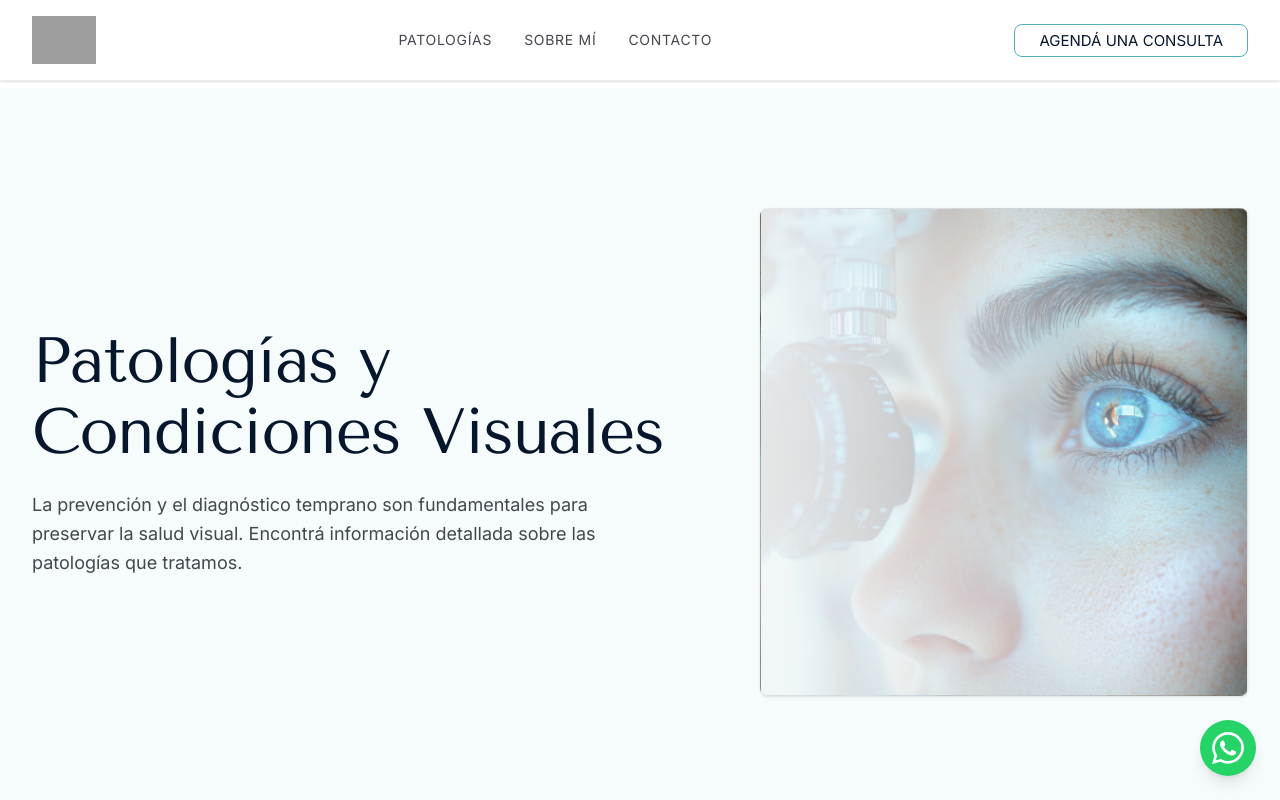
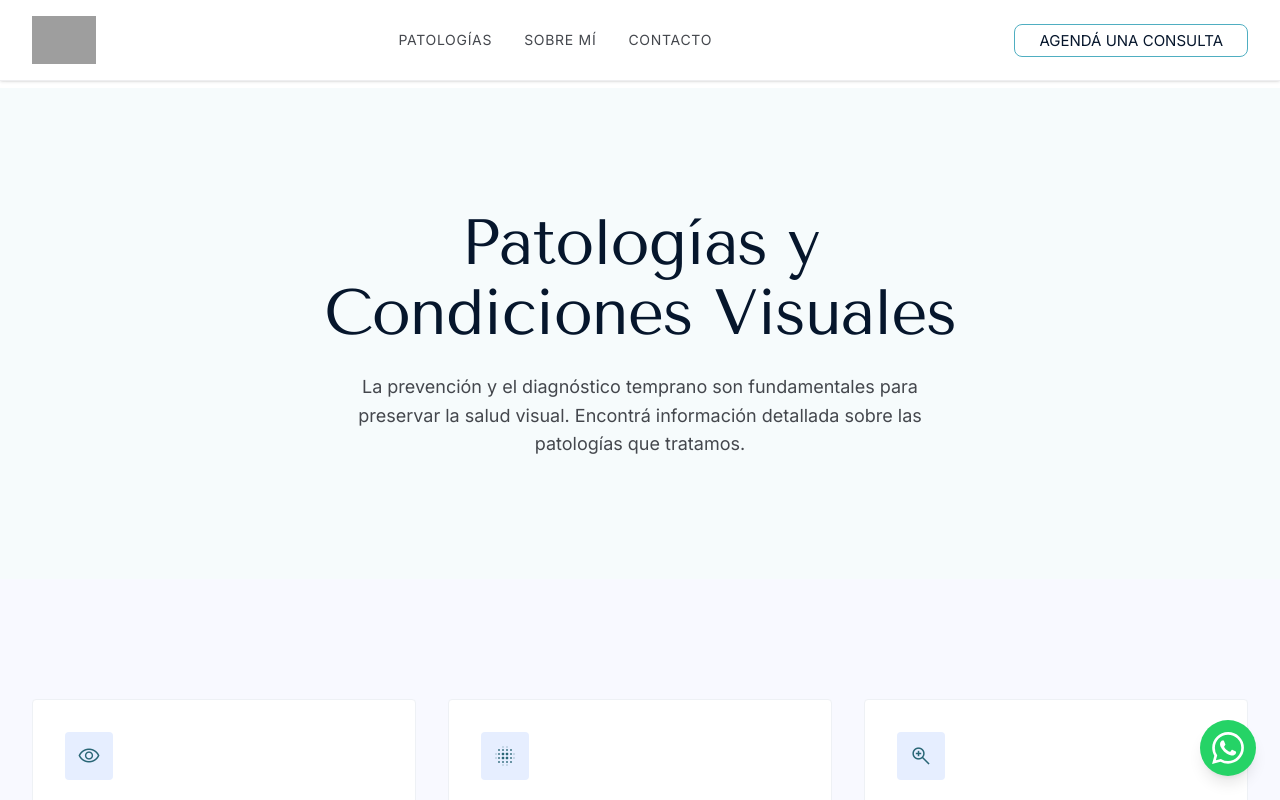
Before and after one commit to dibrand-dev/taboada, a Next.js app in the folder web-app/: page /patologias in a window 1280 px wide. Shown: the top 800 px of the page. Built offline with nearby package versions, Linux system fonts and the light colour scheme; grey boxes are pictures that could not be loaded.

Commit message:
style: centrar cabecera y remover imagen en patologías

```diff
--- a/web-app/src/app/patologias/page.tsx
+++ b/web-app/src/app/patologias/page.tsx
@@ -6,20 +6,14 @@ export default function Patologias() {
       <main className="flex-grow pt-[72px] md:pt-[88px]">
         {/* Hero Section */}
         <section className="bg-[#f6fbfc] py-[120px] px-8">
-          <div className="max-w-[1280px] mx-auto grid grid-cols-1 md:grid-cols-12 gap-[32px] items-center">
-            <div className="md:col-span-7 space-y-6">
+          <div className="max-w-[800px] mx-auto text-center flex flex-col items-center">
+            <div className="space-y-6">
               <h1 className="font-marcellus text-[40px] md:text-[64px] font-normal leading-[1.1] tracking-[-0.02em] text-primary">
                 Patologías y<br />Condiciones Visuales
               </h1>
-              <p className="font-inter text-[18px] leading-[1.6] text-on-surface-variant max-w-xl">
+              <p className="font-inter text-[18px] leading-[1.6] text-on-surface-variant max-w-xl mx-auto">
                 La prevención y el diagnóstico temprano son fundamentales para preservar la salud visual. Encontrá información detallada sobre las patologías que tratamos.
               </p>
-            </div>
-            <div className="md:col-span-5 hidden md:block">
-              <div
-                className="w-full aspect-square bg-cover bg-center rounded-lg shadow-sm border border-outline-variant/30"
-                style={{backgroundImage: "url('/patologias.jpg')"}}
-              ></div>
             </div>
           </div>
         </section>
```
Also changed, not shown: 2 other files (tests, documents, lock files or other folders).
